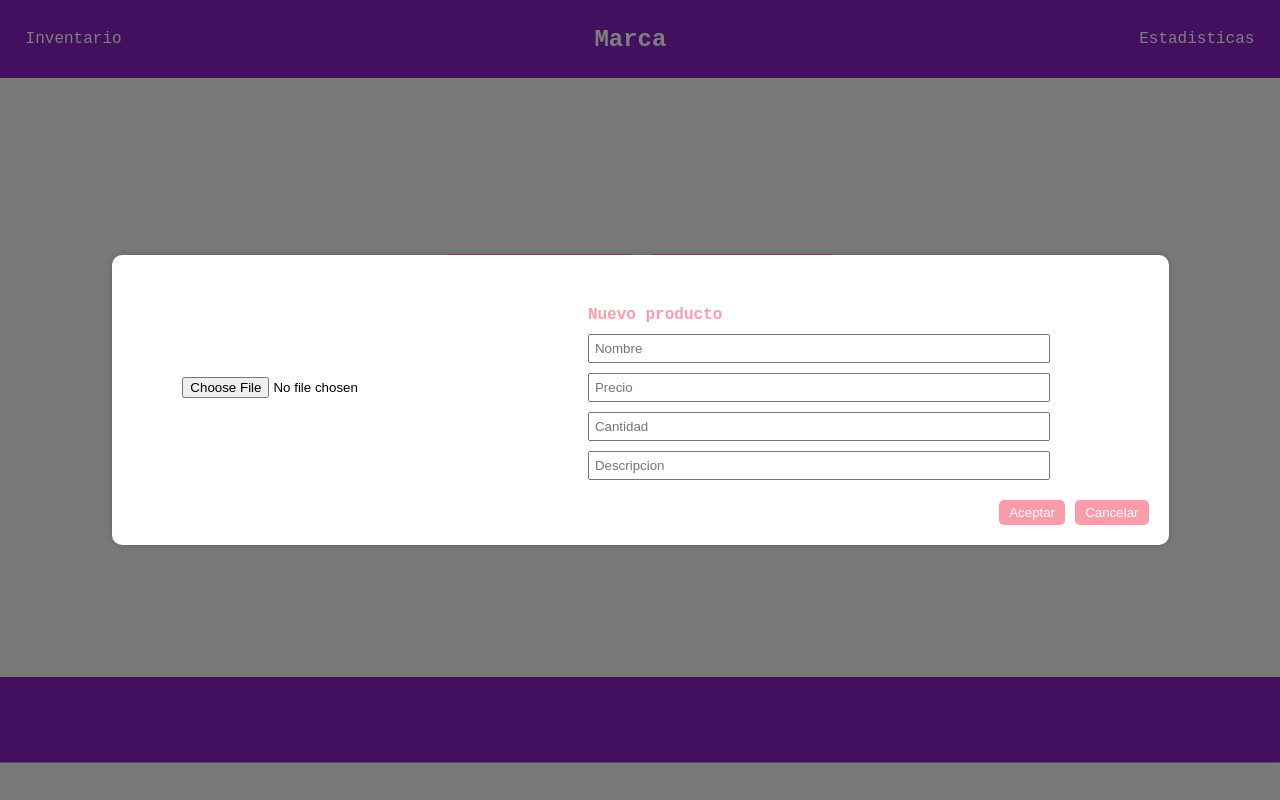
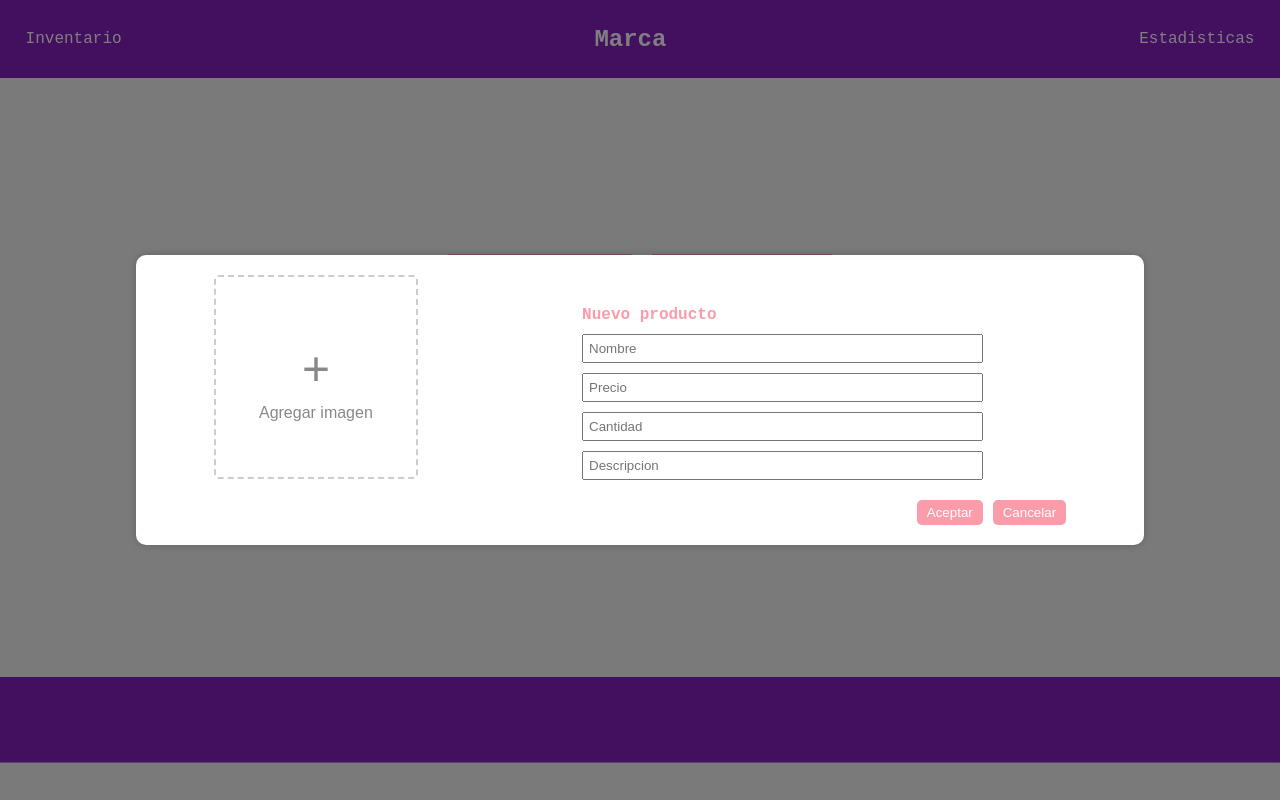
Before and after one commit to Nico993/Ingenieria-de-software, a React (Create React App) app: page / in a window 1280 px wide. Both pictures are taken after a click on the button "Agregar producto". Built offline with nearby package versions, Linux system fonts and the light colour scheme.

Commit message:
popUps mas lindos

```diff
--- a/src/components/Home/AgregarProductoPopUp.jsx
+++ b/src/components/Home/AgregarProductoPopUp.jsx
@@ -1,23 +1,31 @@
 import styles from "../../styles/agregarProductos.module.css"
 import React from 'react'
 
-export const AgregarProductoPopUp = () => {
+export const AgregarProductoPopUp = (props) => {
+    function handleSubmit(e){
+        e.preventDefault()
+    }
+
   return (
     <div className={styles.main}>
-        <form>
+        <form onSubmit={handleSubmit}>
             <div className={styles.formulario}>
                 <div className={styles.imagen}>
-                    <input type="file"></input>
+                    <label htmlFor="upload-input" className={styles.uploadLabel}>
+                        <div className={styles.uploadIcon}>+</div>
+                        <div>Agregar imagen</div>
+                    </label>
+                    <input id="upload-input" type="file" className={styles.uploadInput} />
                 </div>
                 <div className={styles.detalle}>
                     <h4 className={styles.titulo}>Nuevo producto</h4>
                     <input type="text" placeholder='Nombre' className={styles.input}></input>
                     <input type="number" placeholder='Precio' className={styles.input}></input>
-                    <input type="numbre" placeholder='Cantidad' className={styles.input}></input>
+                    <input type="number" placeholder='Cantidad' className={styles.input}></input>
                     <input type="text" placeholder='Descripcion' className={styles.input}></input>
                     <div>
-                        <button>Aceptar</button>
-                        <button>Cancelar</button>
+                        <button type="submit">Aceptar</button>
+                        <button type="button" onClick={props.close}>Cancelar</button>
                     </div>
                 </div>
             </div>
--- a/src/components/Home/EscanearProductoPopUp.jsx
+++ b/src/components/Home/EscanearProductoPopUp.jsx
@@ -1,36 +1,42 @@
 import styles from "../../styles/escanearProductos.module.css"
 import React from 'react'
 
-export const EscanearProductoPopUp = () => {
+export const EscanearProductoPopUp = (props) => {
+
+    function handleSubmit(e){
+        e.preventDefault();
+    }
+
   return (
     <div className={styles.main}>
-        <form>
+        <form onSubmit={handleSubmit}>
             <div className={styles.formulario}>
-                <div className={styles.imagen}>
-                    Imagen escaneada
-                </div>
+            <div className={styles.imagen}>
+                <img src="Imagenes/pedidoEscaneado.png" alt="Imagen escaneada" className={styles.imagenEscaneada} />
+            </div>
+
                 <div className={styles.detalle}>
                     <h4 className={styles.titulo}>Productos escaneados</h4>
                     <div className={styles.nombreProducto}>
                         <p>Producto 1</p>
-                        <p>2300</p>
+                        <p>$2300</p>
                     </div>
                     <div className={styles.nombreProducto}>
                         <p>Producto 2</p>
-                        <p>2560</p>
+                        <p>$2560</p>
                     </div>
                     <div className={styles.nombreProducto}>
                         <p>Producto 3</p>
-                        <p>1600</p>
+                        <p>$1600</p>
                     </div>
                     <div className={styles.nombreProducto}>
                         <p>Producto 4</p>
-                        <p>500</p>
+                        <p>$500</p>
                     </div>
                     <div>
-                        <button>Modificar</button>
-                        <button>Aceptar</button>
-                        <button>Cancelar</button>
+                        <button type="button">Modificar</button>
+                        <button type="submit">Aceptar</button>
+                        <button type="button" onClick={props.close}>Cancelar</button>
                     </div>
                 </div>
             </div>
--- a/src/components/Home/Options.jsx
+++ b/src/components/Home/Options.jsx
@@ -10,7 +10,7 @@ export default function Options() {
   const [escanearProductoPupUp,setescanearProductoPopUp]=useState(false)
 
   function clickAgregarProductoPopUp(){
-    setagregarProductoPopUp (true);
+    setagregarProductoPopUp(true);
   }
 
   function clickEscanearProductoPupUp(){
@@ -24,10 +24,10 @@ export default function Options() {
            <button className={styles.button} onClick={clickEscanearProductoPupUp}>Escanear pedido</button>
         </div>
         <div>
-        <svg xmlns="http://www.w3.org/2000/svg" viewBox="0 0 1440 320"><path fill="#8521be" fill-opacity="1" d="M0,224L1440,224L1440,320L0,320Z"></path></svg>
+        <svg xmlns="http://www.w3.org/2000/svg" viewBox="0 0 1440 320"><path fill="#8521be" fillOpacity="1" d="M0,224L1440,224L1440,320L0,320Z"></path></svg>
         </div>
-        {agregarProductoPopUp === true ? <AgregarProductoPopUp></AgregarProductoPopUp>:null}
-        {escanearProductoPupUp=== true ? <EscanearProductoPopUp></EscanearProductoPopUp>:null}
+        {agregarProductoPopUp === true ? <AgregarProductoPopUp close = {()=>setagregarProductoPopUp(false)}></AgregarProductoPopUp>:null}
+        {escanearProductoPupUp=== true ? <EscanearProductoPopUp close = {()=>setescanearProductoPopUp(false)}></EscanearProductoPopUp>:null}
     </>
 
   )
--- a/src/styles/agregarProductos.module.css
+++ b/src/styles/agregarProductos.module.css
@@ -17,23 +17,16 @@
     border-radius: 10px;
     box-shadow: 0 0 10px rgba(0, 0, 0, 0.2);
     display: flex;
-    flex-direction: row;
-  }
-
-  .imagen input[type="file"] {
-    margin-bottom: 10px;
+    flex: row;
+    justify-content: space-around;
   }
 
   .detalle {
     margin-top: 10px;
-    padding-left: 15%;
+    width: 50%;
+    padding-left: 5%;
 
   }
-
-.imagen{
-    padding-top: 10%;
-    padding-left: 5%;
-}
 
   .detalle h4 {
     margin-bottom: 10px;
@@ -71,3 +64,37 @@
   .detalle button:hover {
     background-color: #faaeb8;
   }
+
+
+  .imagen {
+    display: flex;
+    flex-direction: column;
+    align-items: center;
+    justify-content: center;
+    width: 200px;
+    height: 200px;
+    border: 2px dashed #ccc;
+    border-radius: 4px;
+    cursor: pointer;
+  }
+
+  .uploadLabel {
+    display: flex;
+    flex-direction: column;
+    align-items: center;
+    justify-content: center;
+    font-family: Arial, sans-serif;
+    color: #888;
+    font-size: 16px;
+    margin-top: 10px;
+    cursor: pointer;
+  }
+
+  .uploadIcon {
+    font-size: 48px;
+    margin-bottom: 8px;
+  }
+
+  .uploadInput {
+    display: none;
+  }
--- a/src/styles/escanearProductos.module.css
+++ b/src/styles/escanearProductos.module.css
@@ -13,49 +13,55 @@
 
   .formulario {
     background-color: #FFFFFF;
-    padding: 20px;
+    padding: 10%;
     border-radius: 10px;
     box-shadow: 0 0 10px rgba(0, 0, 0, 0.2);
     display: flex;
     flex-direction: row;
+    justify-content: space-around;
+    width: 100%;
+    height: 100%;
   }
 
-  .imagen input[type="file"] {
-    margin-bottom: 10px;
-  }
   .titulo{
     color:#fa9caa;
+    font-size: large;
   }
 
   .detalle {
     margin-top: 10px;
-    padding-left: 15%;
-
+    padding-left: 5%;
   }
 
-.imagen{
-    padding-top: 10%;
-    padding-left: 5%;
-}
+  .imagen {
+    display: flex;
+    flex-direction: column;
+    align-items: center;
+    justify-content: center;
+  }
+
+  .imagenEscaneada {
+    width: 200px;
+    height: 200px;
+    border-radius: 4px;
+    object-fit: cover;
+  }
+
 
 .nombreProducto{
-    border: 2px solid black;
+    border-bottom: 2px solid rgb(68, 67, 67);
+    width: 80%;
+    margin: auto;
 }
 
   .detalle h4 {
     margin-bottom: 10px;
   }
 
-  .input {
-    margin-bottom: 10px;
-    padding: 5px;
-    width: 80%;
-  }
-
   .detalle > div {
     display: flex;
-    justify-content: flex-end;
-    margin-top: 10px; /* Agregado para separar los botones del resto del contenido */
+    margin-top: 5px; /* Agregado para separar los botones del resto del contenido */
+    justify-content: space-between;
   }
 
   .detalle button {
@@ -65,6 +71,7 @@
     border: none;
     border-radius: 5px;
     cursor: pointer;
+    margin: 15% 2%;
   }
 
   .detalle button:first-child {
```
Also changed, not shown: public/Imagenes/pedidoEscaneado.png (added).
